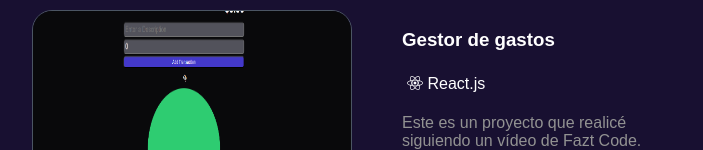
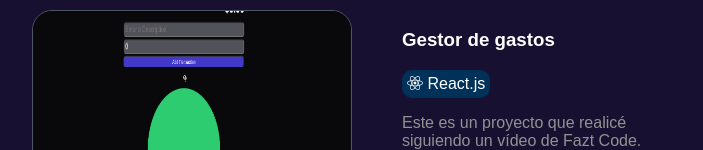
Before and after one commit to pedromax23/Portfolio, a React (Vite) app: page / in a window 1280 px wide. Shown: the part 802-952 px from the top of the page, without its empty margins (288-991 px from the left). Built offline with nearby package versions, Linux system fonts and the light colour scheme.

Commit message:
Arreglando estilos de etiqueta en react.js

```diff
--- a/src/components/Proyectos/Proyectos.jsx
+++ b/src/components/Proyectos/Proyectos.jsx
@@ -27,7 +27,7 @@ function Proyectos() {
         <div>
           <h3>Gestor de gastos</h3>
           <div className='tecnologias'>
-            <span><i className="fa-brands fa-react"></i> React.js</span>
+            <span className='tec-react'><i className="fa-brands fa-react"></i> React.js</span>
           </div>
           <p>Este es un proyecto que realicé siguiendo un vídeo de Fazt Code. Esta aplicación te permite registrar los gastos y mostrarlos en un gráfico.</p>
           <a href="https://pedromax23.github.io/github-pages/"><i className="fa-solid fa-link"></i> Preview</a>
```
